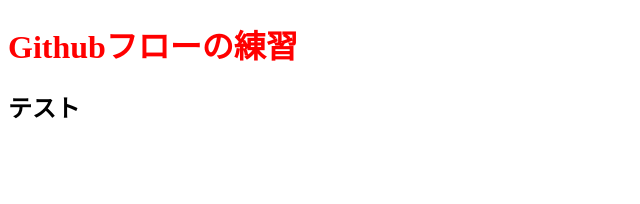
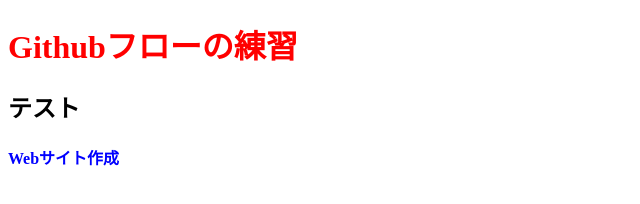
Before and after one commit to nakamuuuuu/brunch, a plain HTML site: page index.html in a window 1280 px wide. Shown: the whole page, without its empty margins (0-640 px from the left). Drawn offline with Linux system fonts and the light colour scheme.

Commit message:
add description

```diff
--- a/index.html
+++ b/index.html
@@ -9,5 +9,6 @@
 <body>
   <h1>Githubフローの練習</h1>
   <h2>テスト</h2>
+  <h4>Webサイト作成</h4>
 </body>
 </html>
--- a/style.css
+++ b/style.css
@@ -1,3 +1,6 @@
 h1{
   color: red;
 }
+h4{
+  color: blue;
+}
```
